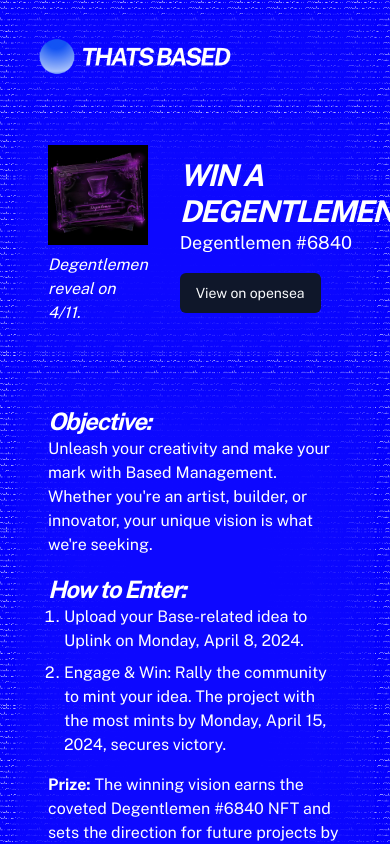
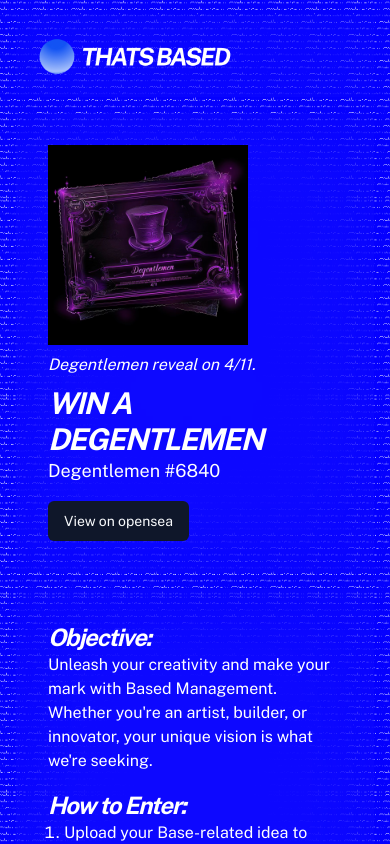
Before and after one commit to getoffdeez/thisisbased-comp, a Next.js app: page / in a window 390 px wide. Shown: the top 844 px of the page. Built offline with nearby package versions, Linux system fonts and the light colour scheme.

Commit message:
header overflow issue fixed

```diff
--- a/components/Dashboard.tsx
+++ b/components/Dashboard.tsx
@@ -27,7 +27,7 @@
   return (
     <div className='h-full flex flex-col gap-4 justify-between'>
       <div className='flex gap-4 h-full flex-wrap md:flex-nowrap'>
-        <div className='panel ml-auto mr-auto h-full w-full p-4 flex gap-8 items-center'>
+        <div className='panel ml-auto mr-auto h-full w-full p-4 flex  items-center flex-wrap gap-2 md:gap-8'>
           <div className='flex flex-col gap-2'>
             <Image src="/degen.png" alt="logo" width={200} height={60} className='h-50' />
             <span className='italic'>Degentlemen reveal on 4/11.</span>
```
